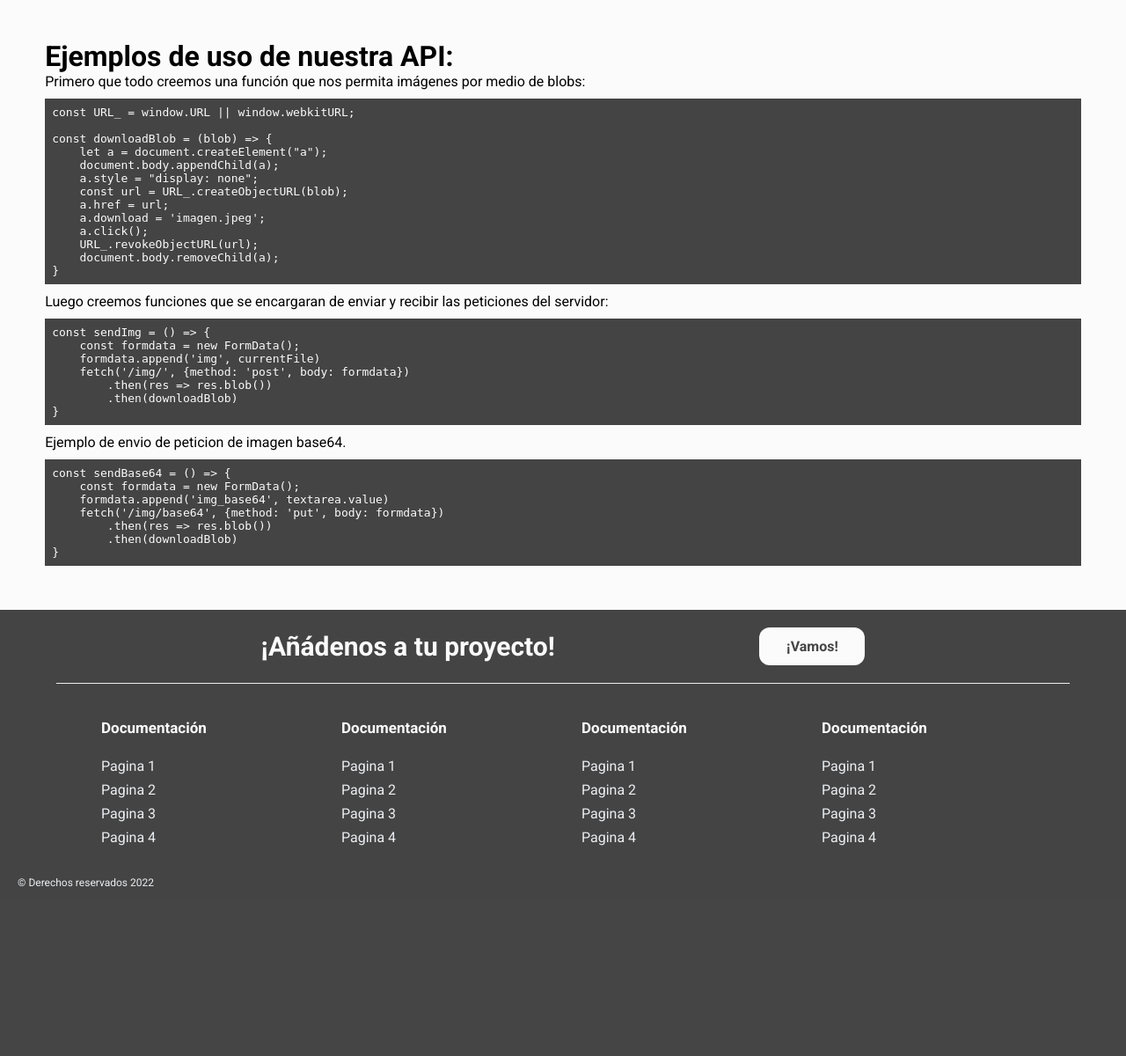
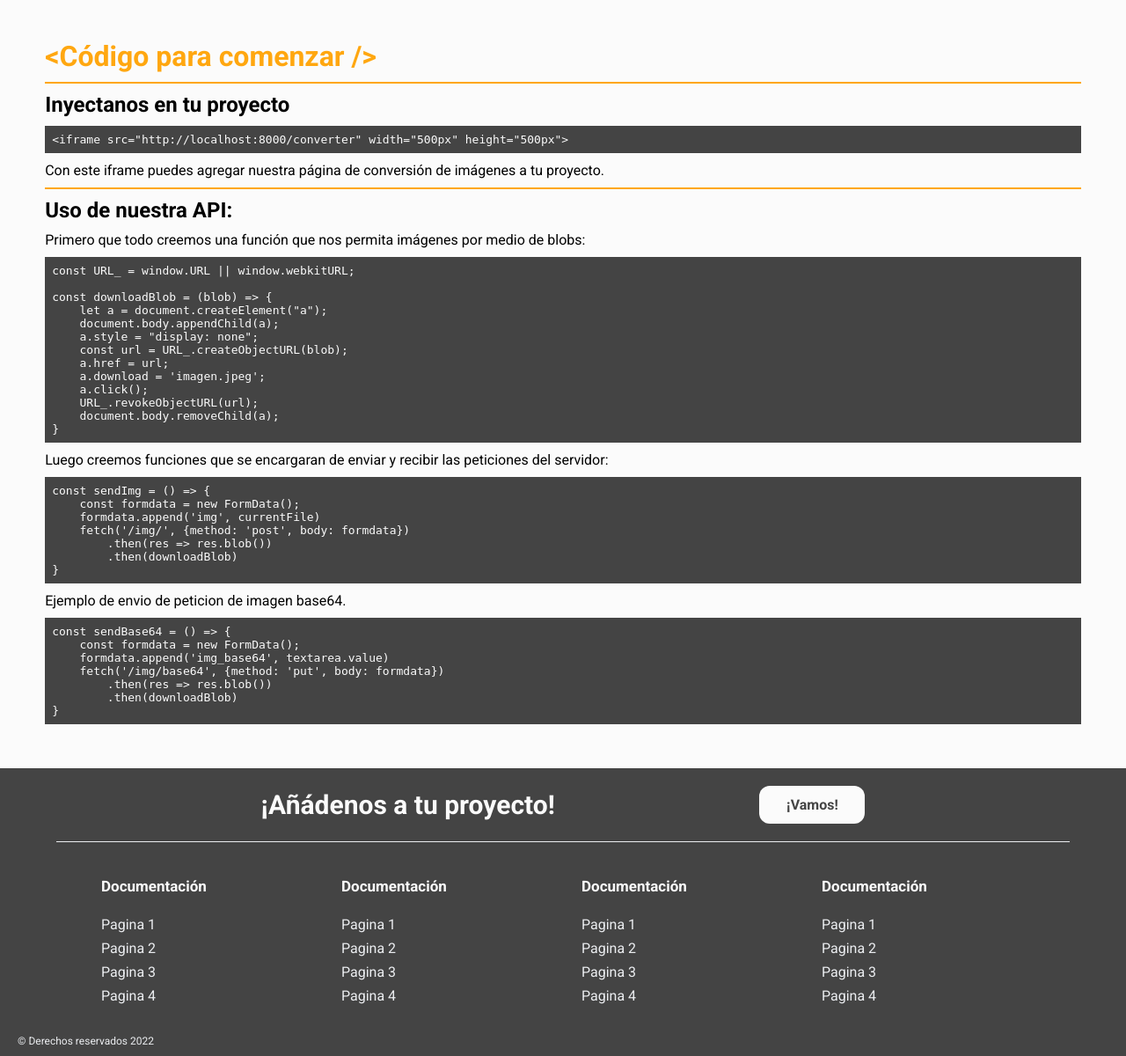
Before and after one commit to Omar-glitch/pictures_change, a FastAPI app: page /code in a window 1280 px wide. Shown: the part 55-1255 px from the top of the page at 88% size. Before the commit the page ends 1063 px from the top, so only its background shows below. Run offline with FastAPI, Linux system fonts and the light colour scheme.

Commit message:
code page

```diff
--- a/static/css/code.css
+++ b/static/css/code.css
@@ -1,22 +1,35 @@
 main {
     width: 100%;
     padding: 0 4%;
-    padding-top: 100px;
-    margin-bottom: 50px;
+    padding-top: 6.25rem;
+    margin-bottom: 3.125rem;
 }
 
 main > h1 {
+    color: var(--primary);
+    margin-bottom: 0.625rem;
+}
 
+main > hr {
+    margin-bottom: 0.625rem;
+    height: 0.125rem;
+    width: 100%;
+    border: none;
+    background-color: var(--primary);
+}
+
+main > h2 {
+    margin-bottom: 0.625rem;
 }
 
 main > p {
-    margin-bottom: 10px;
+    margin-bottom: 0.625rem;
 }
 
 pre {
     padding: 0.5rem;
     background-color: var(--dark);
-    margin-bottom: 10px;
+    margin-bottom: 0.625rem;
     color: var(--light);
     white-space: pre-wrap;
     hyphens: auto;
--- a/templates/code.html
+++ b/templates/code.html
@@ -8,8 +8,14 @@
 
 {% block content %}
 <main>
-    <h1>Ejemplos de uso de nuestra API: </h1>
-    <!-- <iframe src="http://localhost:8000/converter" width="500px" height="500px"> -->
+    <h1>&lt;C&oacute;digo para comenzar /&gt;</h1>
+    <hr>
+    <h2>Inyectanos en tu proyecto</h2>
+    <pre>
+&lt;iframe src=&quot;http://localhost:8000/converter&quot; width=&quot;500px&quot; height=&quot;500px&quot;&gt;</pre>
+    <p>Con este iframe puedes agregar nuestra página de conversión de imágenes a tu proyecto.</p>
+    <hr>
+    <h2>Uso de nuestra API:</h2>
     <p>Primero que todo creemos una función que nos permita imágenes por medio de blobs:</p>
     <pre>const URL_ = window.URL || window.webkitURL;
 
```
Also changed, not shown: static/css/about.css (+21 -6 lines).
